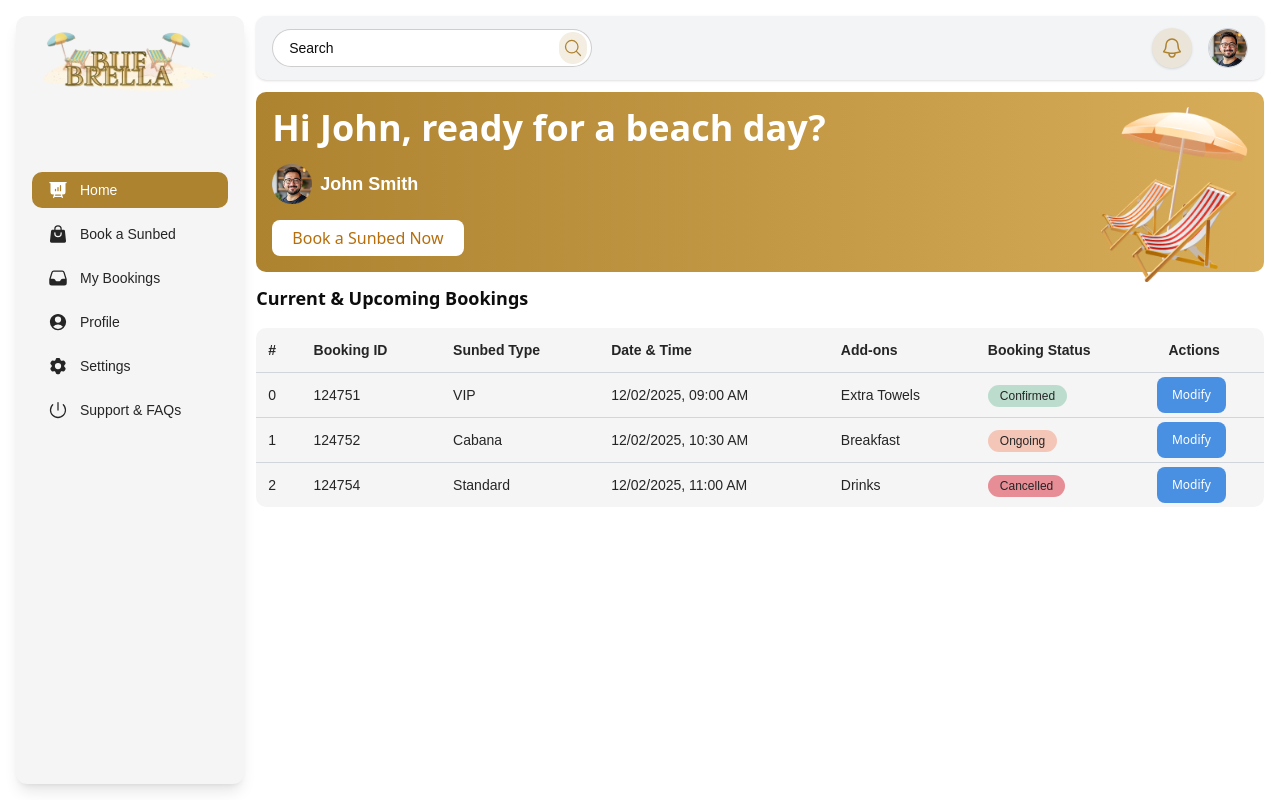
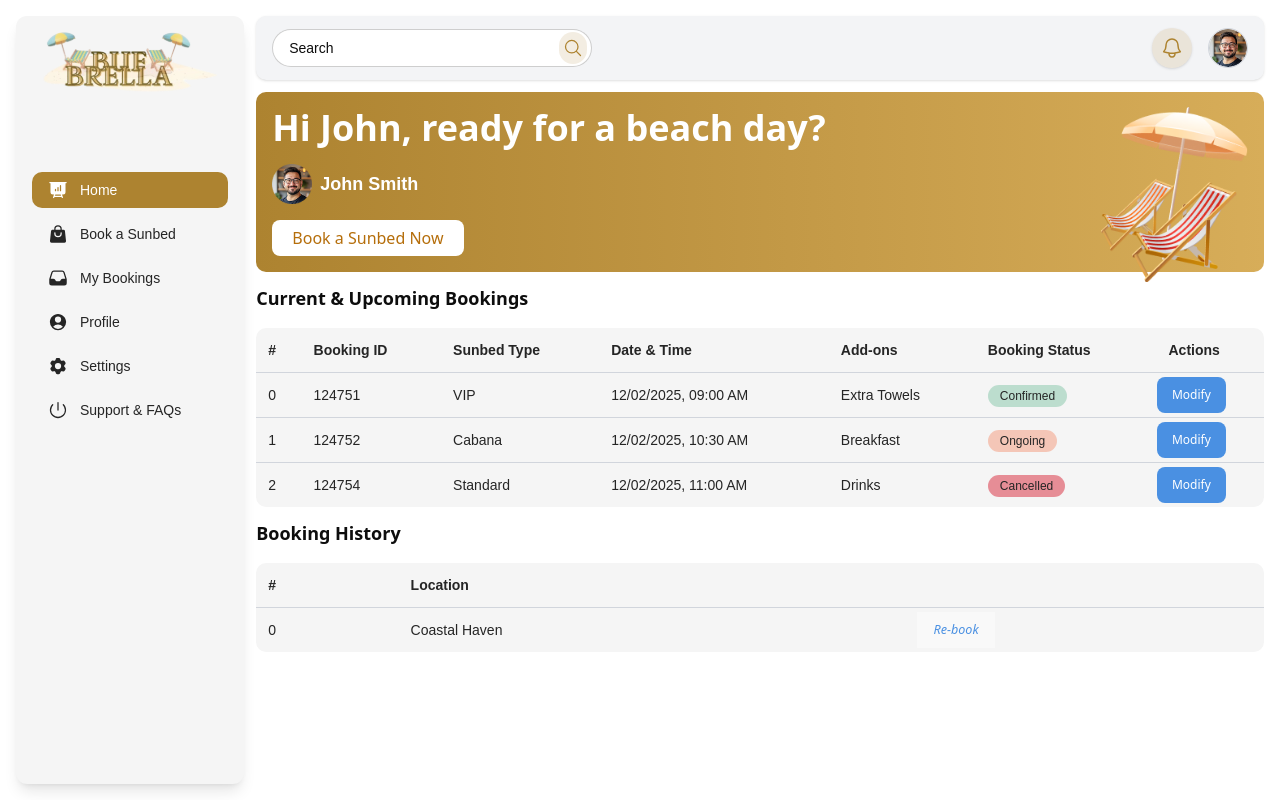
Before and after one commit to Mjkwebdev/my-shadcn-project, a React (Vite) app: page /home in a window 1280 px wide. Built offline with nearby package versions, Linux system fonts and the light colour scheme.

Commit message:
booking history added

```diff
--- /dev/null
+++ b/src/MainComponent/BookingHistory.tsx
@@ -0,0 +1,57 @@
+import React from "react";
+interface Booking {
+  location: string;
+}
+
+const bookings: Booking[] = [
+  {
+    location: "Coastal Haven",
+  },
+];
+
+const BookingHistory: React.FC = () => {
+  return (
+    <div className="mt-3 flex flex-col gap-4">
+      <div className="text-lg font-bold text-[#0d0d0d] ">Booking History</div>
+      <div className="overflow-x-auto">
+        <table className="min-w-full bg-[#f5f5f5] rounded-[10px]">
+          <thead>
+            <tr className=" text-[#252525] font-semibold text-sm font-[Poppins,Sans-serif] border-b border-gray-300">
+              <th className="p-3 font-[Poppins,Sans-serif] text-left">#</th>
+
+              <th className="p-3 font-[Poppins,Sans-serif] text-left">
+                Location
+              </th>
+            </tr>
+          </thead>
+          <tbody>
+            {bookings?.map((booking, index) => (
+              <tr
+                key={index}
+                className={`  font-normal text-sm ${
+                  index !== bookings.length - 1 && "border-b border-gray-300"
+                }`}
+              >
+                <td className="p-3 font-normal  text-[#252525] font-[Poppins,Sans-serif]">
+                  {index}
+                </td>
+                <td className="p-3 font-[Poppins,Sans-serif] font-normal  text-[#252525]">
+                  {booking.location}
+                </td>
+
+                <td>
+                  <button className="text-[#4a90e2] italic font-medium text-sm">
+                    Re-book
+                  </button>
+                  {/* <Button variant={"actionButton"}>Modify</Button> */}
+                </td>
+              </tr>
+            ))}
+          </tbody>
+        </table>
+      </div>
+    </div>
+  );
+};
+
+export default BookingHistory;
--- a/src/MainComponent/Home.tsx
+++ b/src/MainComponent/Home.tsx
@@ -1,4 +1,5 @@
 import { Button } from "../components/ui/button";
+import BookingHistory from "./BookingHistory";
 import BookingTable from "./Table/BookingTable";
 const Home = () => {
   return (
@@ -28,6 +29,7 @@ const Home = () => {
         />
       </div>
       <BookingTable/>
+      <BookingHistory/>
     </div>
   );
 };
```
